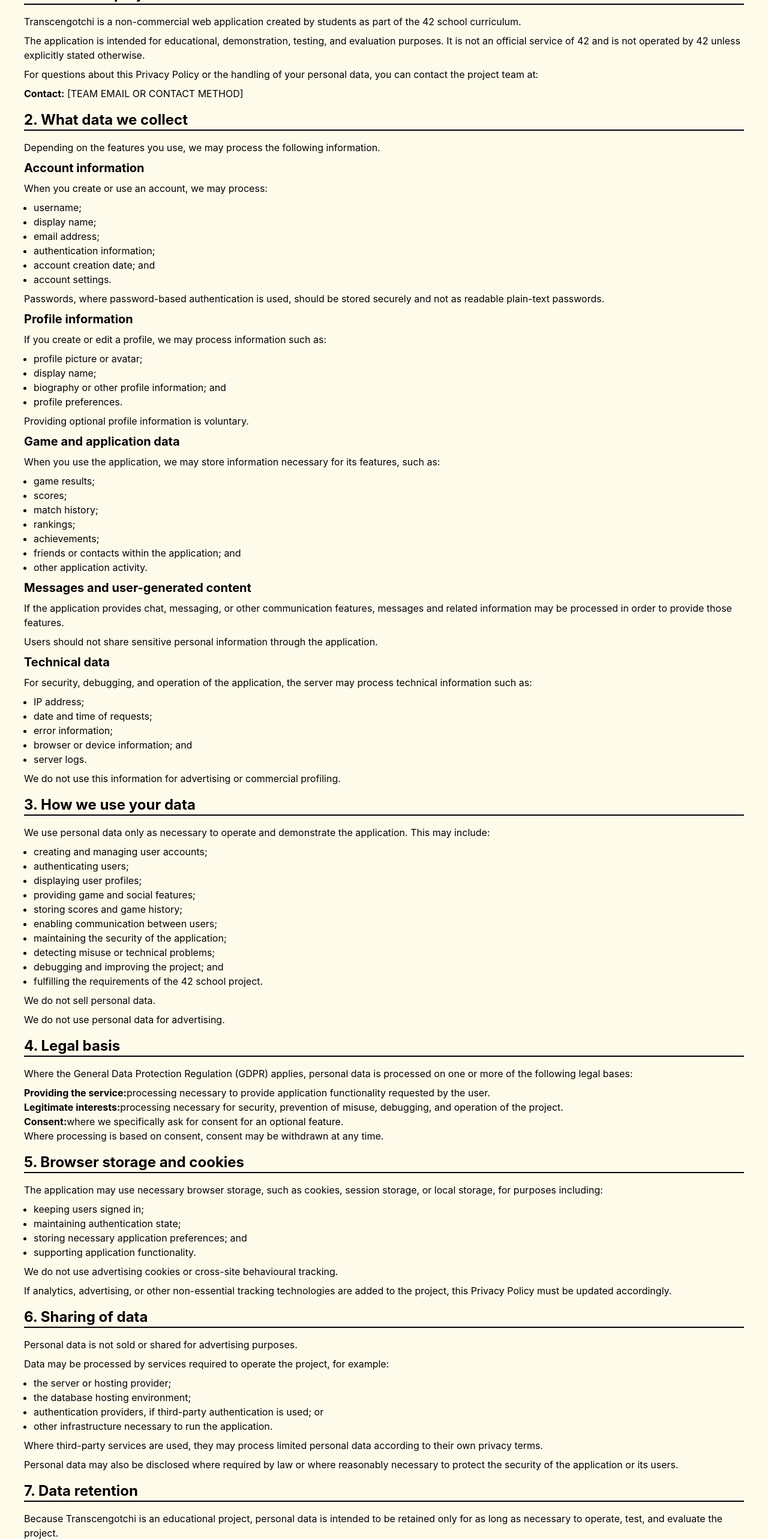
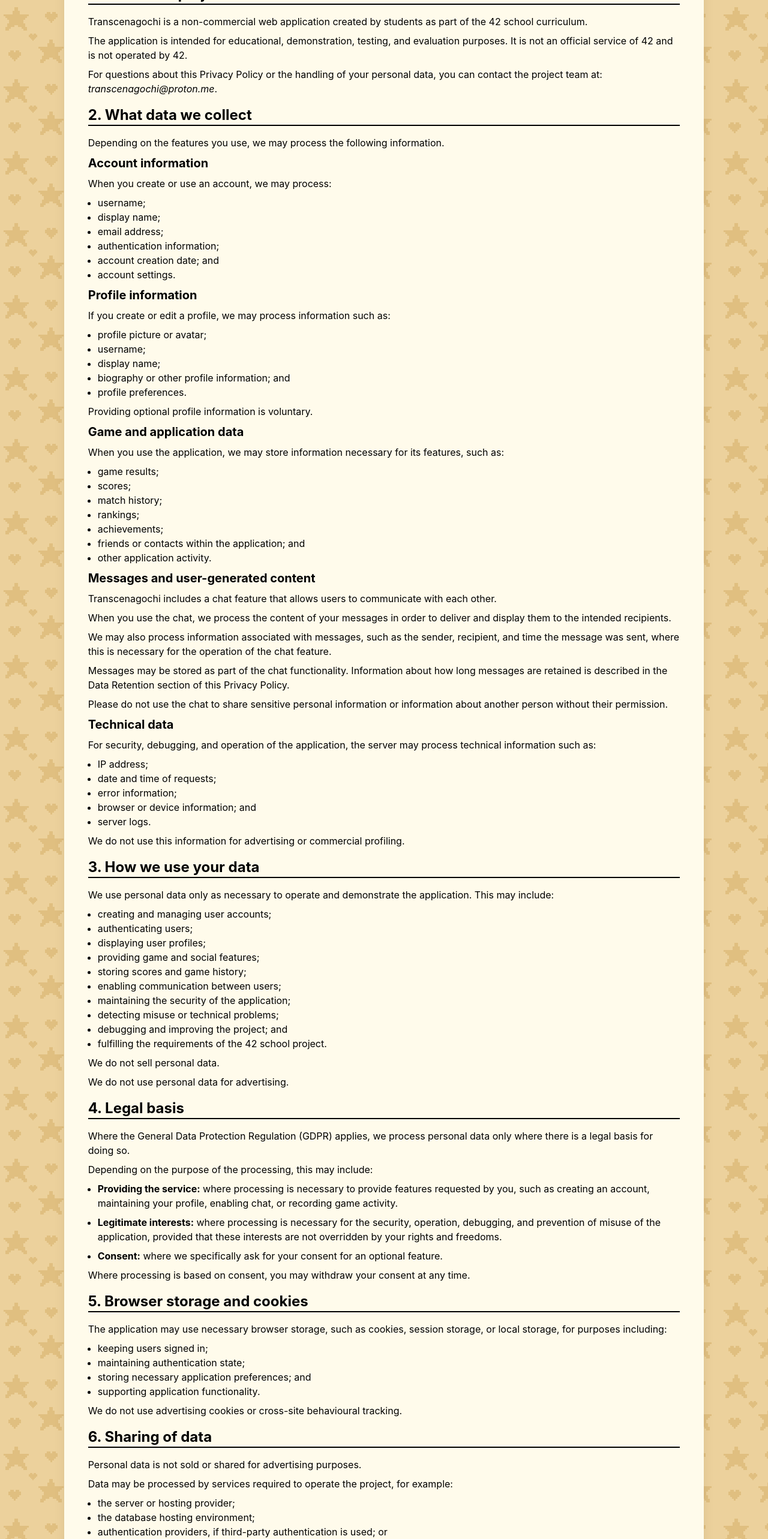
Before and after one commit to Stacy314/ft_transcendence, a React app in the folder frontend/: page /privacy in a window 1280 px wide. Shown: the part 234-2800 px from the top of the page at 60% size. Built offline with nearby package versions, Linux system fonts and the light colour scheme; the HTML template or start-up script is replaced by a standard one.

Commit message:
fix: privacy policy draft finished

```diff
--- a/frontend/src/pages/privacy_policy/privacy_policy.jsx
+++ b/frontend/src/pages/privacy_policy/privacy_policy.jsx
@@ -1,38 +1,41 @@
-
 
 export default function PrivacyPolicy() {
 
     return(
-        <main className="text-black bg-amber-50 p-10 rounded-2xl mx-full">
+        <main className="text-black bg-amber-50 p-10 rounded-2xl mx-full lg:w-10/12 shadow-xl">
             <h1 className="text-3xl font-bold mb-4 mt-4 border-b-4">Privacy Policy</h1>
 
-            <p>Last updated: <time className="italic" datetime="">12/11/2026</time></p>
+            <p className="italic">
+                Last updated: <time dateTime="2026-11-13">13/11/2026</time>
+            </p>
 
             <section>
-                <h2 className="font-bold mt-4 mb-4 border-b-2 text-2xl">1. About this project</h2>
+                <h2 className="font-bold mt-4 mb-4 border-b-2 text-2xl">
+                    1. About this project
+                </h2>
+
                 <p className="mb-2">
-                Transcengotchi is a non-commercial web application created by students as
+                    Transcenagochi is a non-commercial web application created by students as
                     part of the 42 school curriculum.
                 </p>
 
                 <p className="mb-2">
                     The application is intended for educational, demonstration, testing,
                     and evaluation purposes. It is not an official service of 42 and is not
-                operated by 42 unless explicitly stated otherwise.
+                    operated by 42.
                 </p>
 
                 <p className="mb-2">
                     For questions about this Privacy Policy or the handling of your personal
-                data, you can contact the project team at:
+                    data, you can contact the project team at: <em>transcenagochi@proton.me</em>.
                 </p>
 
-                <p className="mb-2">
-                <strong>Contact:</strong> [TEAM EMAIL OR CONTACT METHOD]
-                </p>
             </section>
 
             <section>
-                <h2 className="font-bold mt-4 mb-4 border-b-2 text-2xl">2. What data we collect</h2>
+                <h2 className="font-bold mt-4 mb-4 border-b-2 text-2xl">
+                    2. What data we collect
+                </h2>
 
                 <p className="mb-2">
                     Depending on the features you use, we may process the following
@@ -41,7 +44,9 @@ export default function PrivacyPolicy() {
 
                 <h3 className="text-xl font-bold mb-2">Account information</h3>
 
-                <p className="mb-2">When you create or use an account, we may process:</p>
+                <p className="mb-2">
+                    When you create or use an account, we may process:
+                </p>
 
                 <ul className="list-disc ml-4 mb-2">
                     <li>username;</li>
@@ -52,25 +57,27 @@ export default function PrivacyPolicy() {
                     <li>account settings.</li>
                 </ul>
 
-                <p className="mb-2">
-                Passwords, where password-based authentication is used, should be stored
-                securely and not as readable plain-text passwords.
-                </p>
-
                 <h3 className="text-xl font-bold mb-2">Profile information</h3>
 
-                <p className="mb-2">If you create or edit a profile, we may process information such as:</p>
+                <p className="mb-2">
+                    If you create or edit a profile, we may process information such as:
+                </p>
 
                 <ul className="list-disc ml-4 mb-2">
                     <li>profile picture or avatar;</li>
+                    <li>username;</li>
                     <li>display name;</li>
                     <li>biography or other profile information; and</li>
                     <li>profile preferences.</li>
                 </ul>
 
-                <p className="mb-2">Providing optional profile information is voluntary.</p>
+                <p className="mb-2">
+                    Providing optional profile information is voluntary.
+                </p>
 
-                <h3 className="text-xl font-bold mb-2">Game and application data</h3>
+                <h3 className="text-xl font-bold mb-2">
+                    Game and application data
+                </h3>
 
                 <p className="mb-2">
                     When you use the application, we may store information necessary for its
@@ -87,17 +94,32 @@ export default function PrivacyPolicy() {
                     <li>other application activity.</li>
                 </ul>
 
-                <h3 className="text-xl font-bold mb-2">Messages and user-generated content</h3>
+                <h3 className="text-xl font-bold mb-2">
+                    Messages and user-generated content
+                </h3>
 
                 <p className="mb-2">
-                If the application provides chat, messaging, or other communication
-                features, messages and related information may be processed in order to
-                provide those features.
+                    Transcenagochi includes a chat feature that allows users to communicate
+                    with each other.
+                </p>
+
+                <p className="mb-2">When you use the chat, we process the content of your messages in order to deliver and display them to the intended recipients.</p>
+
+                <p className="mb-2">
+                    We may also process information associated with messages, such as the
+                    sender, recipient, and time the message was sent, where this is necessary
+                    for the operation of the chat feature.
                 </p>
 
                 <p className="mb-2">
-                Users should not share sensitive personal information through the
-                application.
+                    Messages may be stored as part of the chat functionality. Information
+                    about how long messages are retained is described in the Data Retention
+                    section of this Privacy Policy.
+                </p>
+
+                <p className="mb-2">
+                    Please do not use the chat to share sensitive personal information or
+                    information about another person without their permission.
                 </p>
 
                 <h3 className="text-xl font-bold mb-2">Technical data</h3>
@@ -121,7 +143,9 @@ export default function PrivacyPolicy() {
             </section>
 
             <section>
-                <h2 className="font-bold mt-4 mb-4 border-b-2 text-2xl">3. How we use your data</h2>
+                <h2 className="font-bold mt-4 mb-4 border-b-2 text-2xl">
+                    3. How we use your data
+                </h2>
 
                 <p className="mb-2">
                     We use personal data only as necessary to operate and demonstrate the
@@ -146,38 +170,49 @@ export default function PrivacyPolicy() {
             </section>
 
             <section>
-                <h2 className="font-bold mt-4 mb-4 border-b-2 text-2xl">4. Legal basis</h2>
+                <h2 className="font-bold mt-4 mb-4 border-b-2 text-2xl">
+                    4. Legal basis
+                </h2>
 
                 <p className="mb-2">
-                Where the General Data Protection Regulation (GDPR) applies, personal
-                data is processed on one or more of the following legal bases:
+                    Where the General Data Protection Regulation (GDPR) applies, we process
+                    personal data only where there is a legal basis for doing so.
                 </p>
 
-                <ul>
-                <li>
-                    <strong>Providing the service:</strong>
-                    processing necessary to provide application functionality requested by
-                    the user.
+                <p className="mb-2">
+                    Depending on the purpose of the processing, this may include:
+                </p>
+
+                <ul className="list-disc ml-4 mb-2">
+                    <li className="my-2">
+                        <strong>Providing the service:</strong> where processing is necessary
+                        to provide features requested by you, such as creating an account,
+                        maintaining your profile, enabling chat, or recording game activity.
                     </li>
-                <li>
-                    <strong>Legitimate interests:</strong>
-                    processing necessary for security, prevention of misuse, debugging,
-                    and operation of the project.
+
+                    <li className="my-2">
+                        <strong>Legitimate interests:</strong> where processing is necessary
+                        for the security, operation, debugging, and prevention of misuse of
+                        the application, provided that these interests are not overridden by
+                        your rights and freedoms.
                     </li>
-                <li>
-                    <strong>Consent:</strong>
-                    where we specifically ask for consent for an optional feature.
+
+                    <li className="my-2">
+                        <strong>Consent:</strong> where we specifically ask for your consent
+                        for an optional feature.
                     </li>
                 </ul>
 
-                <p>
-                Where processing is based on consent, consent may be withdrawn at any
-                time.
+                <p className="mb-2">
+                    Where processing is based on consent, you may withdraw your consent at
+                    any time.
                 </p>
             </section>
 
             <section>
-                <h2 className="font-bold mt-4 mb-4 border-b-2 text-2xl">5. Browser storage and cookies</h2>
+                <h2 className="font-bold mt-4 mb-4 border-b-2 text-2xl">
+                    5. Browser storage and cookies
+                </h2>
 
                 <p className="mb-2">
                     The application may use necessary browser storage, such as cookies,
@@ -194,15 +229,12 @@ export default function PrivacyPolicy() {
                 <p className="mb-2">
                     We do not use advertising cookies or cross-site behavioural tracking.
                 </p>
-
-                <p className="mb-2">
-                If analytics, advertising, or other non-essential tracking technologies
-                are added to the project, this Privacy Policy must be updated accordingly.
-                </p>
             </section>
 
             <section>
-                <h2 className="font-bold mt-4 mb-4 border-b-2 text-2xl">6. Sharing of data</h2>
+                <h2 className="font-bold mt-4 mb-4 border-b-2 text-2xl">
+                    6. Sharing of data
+                </h2>
 
                 <p className="mb-2">
                     Personal data is not sold or shared for advertising purposes.
@@ -237,12 +269,14 @@ export default function PrivacyPolicy() {
             </section>
 
             <section>
-                <h2 className="font-bold mt-4 mb-4 border-b-2 text-2xl">7. Data retention</h2>
+                <h2 className="font-bold mt-4 mb-4 border-b-2 text-2xl">
+                    7. Data retention
+                </h2>
 
                 <p className="mb-2">
-                Because Transcengotchi is an educational project, personal data is intended
-                to be retained only for as long as necessary to operate, test, and
-                evaluate the project.
+                    Because Transcenagochi is an educational project, personal data is
+                    retained only for as long as necessary to operate, test, and evaluate
+                    the project.
                 </p>
 
                 <p className="mb-2">
@@ -251,23 +285,20 @@ export default function PrivacyPolicy() {
                 </p>
 
                 <p className="mb-2">
-                Technical logs should be retained only for the period reasonably
-                necessary for security and debugging.
+                    Technical logs are retained only for as long as reasonably necessary
+                    for security and debugging.
                 </p>
 
                 <p className="mb-2">
-                <strong>Project-specific retention period:</strong>
-                [INSERT RETENTION PERIOD OR DELETE IF YOUR TEAM HAS DEFINED ANOTHER POLICY]
-                </p>
-
-                <p className="mb-2">
-                When data is no longer required, it should be deleted or anonymised where
-                reasonably possible.
+                    When personal data is no longer required, we delete or anonymise it
+                    where reasonably possible.
                 </p>
             </section>
 
             <section>
-                <h2 className="font-bold mt-4 mb-4 border-b-2 text-2xl">8. Security</h2>
+                <h2 className="font-bold mt-4 mb-4 border-b-2 text-2xl">
+                    8. Security
+                </h2>
 
                 <p className="mb-2">
                     We take reasonable technical measures to protect the information
@@ -289,20 +320,24 @@ export default function PrivacyPolicy() {
                 </ul>
 
                 <p className="mb-2">
-                However, Transcengotchi is a student project and should not be treated as a
-                production service for storing confidential or highly sensitive
+                    However, Transcenagochi is a student project and should not be treated as
+                    a production service for storing confidential or highly sensitive
                     information.
                 </p>
 
-                <p className="mb-2">No internet-based system can guarantee complete security.</p>
+                <p className="mb-2">
+                    No internet-based system can guarantee complete security.
+                </p>
             </section>
 
             <section>
-                <h2 className="font-bold mt-4 mb-4 border-b-2 text-2xl">9. Your rights</h2>
+                <h2 className="font-bold mt-4 mb-4 border-b-2 text-2xl">
+                    9. Your rights
+                </h2>
 
                 <p className="mb-2">
-                If the GDPR applies to the processing of your personal data, you may have
-                the right to:
+                    If the GDPR applies to the processing of your personal data, you may
+                    have the right to:
                 </p>
 
                 <ul className="list-disc ml-4 mb-2">
@@ -313,14 +348,12 @@ export default function PrivacyPolicy() {
                     <li>request restriction of processing;</li>
                     <li>receive certain data in a portable format;</li>
                     <li>object to certain types of processing; and</li>
-                <li>
-                    withdraw consent where processing is based on consent.
-                </li>
+                    <li>withdraw consent where processing is based on consent.</li>
                 </ul>
 
                 <p className="mb-2">
                     To exercise these rights, contact:
-                <strong>[TEAM EMAIL OR CONTACT METHOD]</strong>
+                    <strong> transcenagochi@proton.me</strong>
                 </p>
 
                 <p className="mb-2">
@@ -334,7 +367,9 @@ export default function PrivacyPolicy() {
             </section>
 
             <section>
-                <h2 className="font-bold mt-4 mb-4 border-b-2 text-2xl">10. Children</h2>
+                <h2 className="font-bold mt-4 mb-4 border-b-2 text-2xl">
+                    10. Children
+                </h2>
 
                 <p className="mb-2">
                     This application was created as an educational project and is not
@@ -348,7 +383,9 @@ export default function PrivacyPolicy() {
             </section>
 
             <section>
-                <h2 className="font-bold mt-4 mb-4 border-b-2 text-2xl">11. Third-party services</h2>
+                <h2 className="font-bold mt-4 mb-4 border-b-2 text-2xl">
+                    11. Third-party services
+                </h2>
 
                 <p className="mb-2">
                     Some functionality may rely on third-party technologies or services.
@@ -362,35 +399,40 @@ export default function PrivacyPolicy() {
 
                 <p className="mb-2">
                     This Privacy Policy applies only to personal data processed directly by
-                Transcengotchi.
+                    Transcenagochi.
                 </p>
             </section>
 
             <section>
-                <h2 className="font-bold mt-4 mb-4 border-b-2 text-2xl">12. Changes to this Privacy Policy</h2>
+                <h2 className="font-bold mt-4 mb-4 border-b-2 text-2xl">
+                    12. Changes to this Privacy Policy
+                </h2>
 
                 <p className="mb-2">
                     Because this application is under active development as a school project,
-                its features may change.
+                    its features and data processing practices may change.
                 </p>
 
                 <p className="mb-2">
-                If changes materially affect how personal data is processed, this Privacy
-                Policy should be updated and the "Last updated" date changed accordingly.
+                    We will update this Privacy Policy when material changes are made to how
+                    personal data is processed. The date at the top of this page indicates
+                    when the policy was last updated.
                 </p>
             </section>
 
             <section>
-                <h2 className="font-bold mt-4 mb-4 border-b-2 text-2xl">13. Contact</h2>
+                <h2 className="font-bold mt-4 mb-4 border-b-2 text-2xl">
+                    13. Contact
+                </h2>
 
-                <address>
-                <strong>Transcengotchi</strong><br />
-                Email: [TEAM EMAIL]
+                <address className="mb-2">
+                    <strong>Transcenagochi</strong><br />
+                    Email: transcenagochi@proton.me
                 </address>
 
                 <p className="mb-2">
-                Transcengotchi is a student project created as part of the 42 curriculum and
-                is not an official service of 42.
+                    Transcenagochi is a student project created as part of the 42 curriculum
+                    and is not an official service of 42.
                 </p>
             </section>
         </main>
```
Lines whose indentation alone changed are shown as unchanged.
